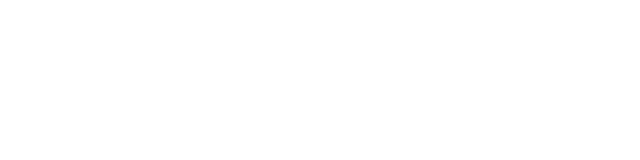
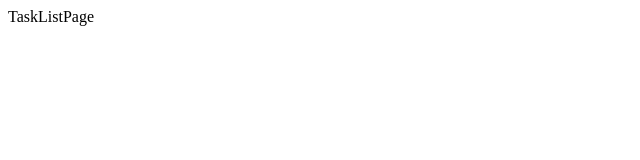
Before and after one commit to twy8939/osci-test, a React (Vite) app: page /tasks in a window 1280 px wide. Shown: the top 160 px of the page, without its empty margins (0-640 px from the left). Built offline with nearby package versions, Linux system fonts and the light colour scheme.

Commit message:
feat: setup initial routing

```diff
--- a/package.json
+++ b/package.json
@@ -17,7 +17,7 @@
     "react": "16.14.0",
     "react-dom": "16.14.0",
     "react-i18next": "^15.4.0",
-    "react-router-dom": "^5.1.0"
+    "react-router-dom": "^6.28.2"
   },
   "devDependencies": {
     "@eslint/js": "^9.17.0",
--- a/src/App.tsx
+++ b/src/App.tsx
@@ -1,5 +1,18 @@
+import { BrowserRouter, Route, Routes } from "react-router-dom";
+import UserListPage from "./pages/UserListPage";
+import PostListPage from "./pages/PostListPage";
+import TaskListPage from "./pages/TaskListPage";
+
 function App() {
-  return <></>;
+  return (
+    <BrowserRouter>
+      <Routes>
+        <Route path="/" element={<UserListPage />} />
+        <Route path="/posts" element={<PostListPage />} />
+        <Route path="/tasks" element={<TaskListPage />} />
+      </Routes>
+    </BrowserRouter>
+  );
 }
 
 export default App;
--- a/src/main.tsx
+++ b/src/main.tsx
@@ -1,12 +1,10 @@
-import React, { StrictMode } from "react";
+import React from "react";
 import ReactDOM from "react-dom";
-import "./index.css";
-import App from "./App.tsx";
+import App from "./App";
 
-const rootElement = document.getElementById("root");
 ReactDOM.render(
-  <StrictMode>
+  <React.StrictMode>
     <App />
-  </StrictMode>,
-  rootElement
+  </React.StrictMode>,
+  document.getElementById("root")
 );
--- /dev/null
+++ b/src/pages/PostListPage.tsx
@@ -0,0 +1,3 @@
+export default function PostListPage() {
+  return <div>PostListPage</div>;
+}
--- /dev/null
+++ b/src/pages/TaskListPage.tsx
@@ -0,0 +1,3 @@
+export default function TaskListPage() {
+  return <div>TaskListPage</div>;
+}
--- /dev/null
+++ b/src/pages/UserListPage.tsx
@@ -0,0 +1,3 @@
+export default function UserListPage() {
+  return <div>UserListPage</div>;
+}
```
Also changed, not shown: 1 other file (tests, documents, lock files or other folders).
